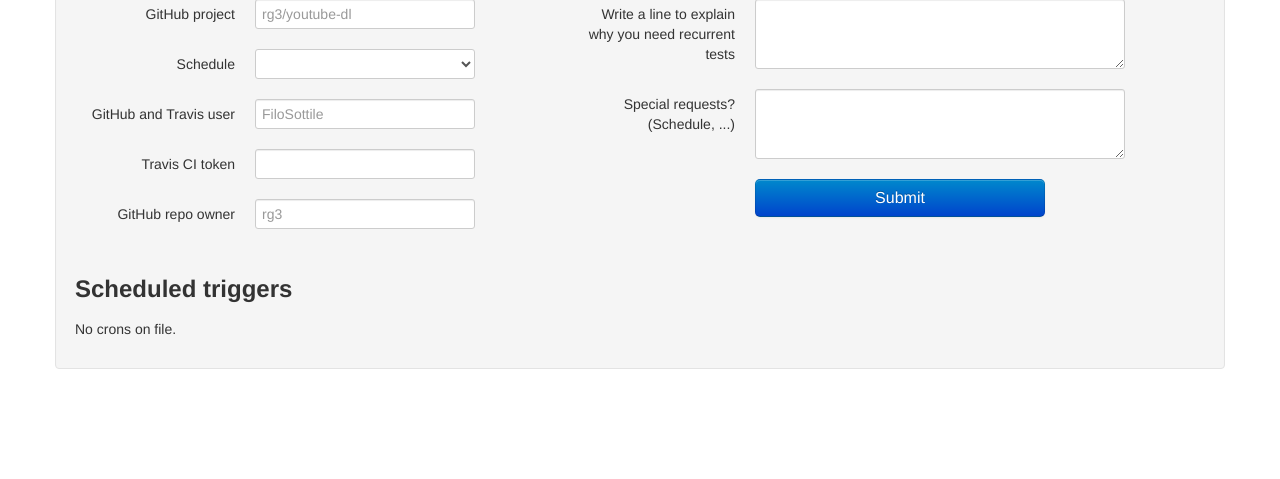
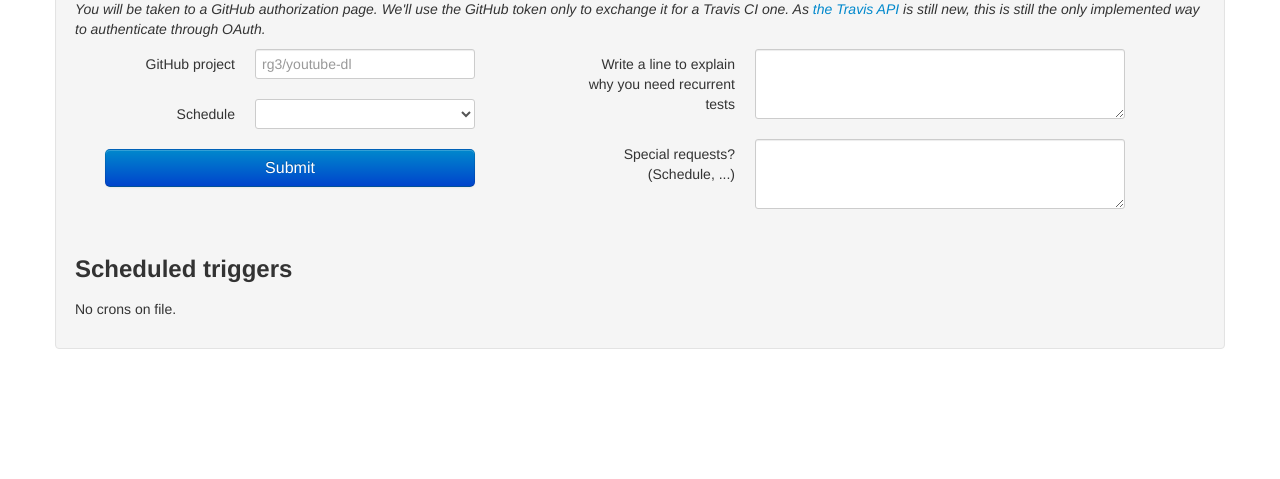
Before and after one commit to FiloSottile/travis-cron, a Django app: page / in a window 1280 px wide. Shown: the part 321-800 px from the top of the page. Run offline with Django 3.2, Linux system fonts and the light colour scheme; data that the repository does not hold is empty; some libraries are stand-ins or nearby versions.

Commit message:
Update Entry and form fields to reflect new travis_ping requirements and upcoming OAuth

```diff
--- a/TODO.txt
+++ b/TODO.txt
@@ -1 +1,2 @@
 * Show "Last run" for every schedule
+* Implement the OAuth stack
--- a/travis_cron/crons/management/commands/runworker.py
+++ b/travis_cron/crons/management/commands/runworker.py
@@ -15,7 +15,7 @@ class Command(BaseCommand):
             for job in jobs:
                 if not job.need_run(): continue
                 self.stdout.write('[+] Running ' + job.description + '...\n')
-                for entry in job.entry_set.filter(approved__exact=True):
+                for entry in job.entry_set.filter(approved=True).exclude(travis_token=''):
                     self.stdout.write('[+] Ping ' + entry.gh_project + '\n')
                     ping(entry)
                 job.run_now()
--- a/travis_cron/crons/models.py
+++ b/travis_cron/crons/models.py
@@ -28,9 +28,9 @@ class Entry(models.Model):
     sub_date = models.DateTimeField('date submitted', auto_now_add=True)
     approved = models.BooleanField(default=False)
 
-    github_user = models.CharField(max_length=200)
-    travis_token  = models.CharField(max_length=200)
-    repository_owner_name = models.CharField(max_length=200)
+    #github_user = models.CharField(max_length=200)
+    travis_token = models.CharField(max_length=200, blank=True)
+    #repository_owner_name = models.CharField(max_length=200)
 
     motivation = models.CharField(max_length=500)
     special_requests = models.CharField(max_length=500, blank=True)
--- a/travis_cron/crons/templates/crons_index.html
+++ b/travis_cron/crons/templates/crons_index.html
@@ -38,6 +38,7 @@
 
                 <h3>Activate a new trigger</h3>
                 <p>At the moment new triggers are manually moderated, but I'll try to be as fast as possible. <strong>Please don't abuse this service</strong>, it is meant only for projects that need regular testing.</p>
+                <p><em>You will be taken to a GitHub authorization page. We'll use the GitHub token only to exchange it for a Travis CI one. As <a href="https://api.travis-ci.org/docs/#Authorization">the Travis API</a> is still new, this is still the only implemented way to authenticate through OAuth.</em></p>
 
                 {% if error_message %}<p class="text-error">{{ error_message }}</p>{% endif %}
 
@@ -63,26 +64,9 @@
 					    	</div>
 					  	</div>
 
-						<div class="control-group">
-					    	<label class="control-label" for="github_user">GitHub and Travis user</label>
-					    	<div class="controls">
-					      		<input type="text" id="github_user" name="github_user" placeholder="FiloSottile">
-					    	</div>
-					  	</div>
-
-						<div class="control-group">
-					    	<label class="control-label" for="travis_token">Travis CI token</label>
-					    	<div class="controls">
-					      		<input type="text" id="travis_token" name="travis_token" placeholder="">
-					    	</div>
-					  	</div>
-
-						<div class="control-group">
-					    	<label class="control-label" for="repository_owner_name">GitHub repo owner</label>
-					    	<div class="controls">
-					      		<input type="text" id="repository_owner_name" name="repository_owner_name" placeholder="rg3">
-					    	</div>
-					  	</div>
+					  	<div class="control-group">
+				  			<button class="btn btn-primary btn-large span4" type="submit">Submit</button>
+				  		</div>
 
 					</div><div class="offset1 span5">
 
@@ -99,12 +83,6 @@
 					      		<textarea id="special_requests" name="special_requests" rows="3" class="span4"></textarea>
 					    	</div>
 					  	</div>
-
-					  	<div class="control-group">
-				  			<div class="controls">
-					  			<button class="btn btn-large btn-block btn-primary" type="submit">Submit</button>
-				  			</div>
-				  		</div>
 
 					</div></div>
 
--- a/travis_cron/crons/views.py
+++ b/travis_cron/crons/views.py
@@ -9,7 +9,7 @@ from django.core.exceptions import ValidationError
 from django.core.mail import mail_admins
 
 def index(request):
-    entry_list = Entry.objects.all().order_by('sub_date')
+    entry_list = Entry.objects.exclude(travis_token = '').order_by('sub_date')
     cron_list = Cronjob.objects.all()
     return render_to_response('crons_index.html',
                               { 'entry_list': entry_list, 'cron_list': cron_list },
@@ -19,9 +19,9 @@ def new(request):
     try:
         entry = Entry(gh_project = request.POST['gh_project'],
                       cronjob = Cronjob.objects.get(pk=request.POST['cronjob']),
-                      github_user = request.POST['github_user'],
-                      travis_token = request.POST['travis_token'],
-                      repository_owner_name = request.POST['repository_owner_name'],
+                      #github_user = request.POST['github_user'],
+                      travis_token = '',
+                      #repository_owner_name = request.POST['repository_owner_name'],
                       motivation = request.POST['motivation'],
                       special_requests = request.POST['special_requests'])
         entry.full_clean()
```
